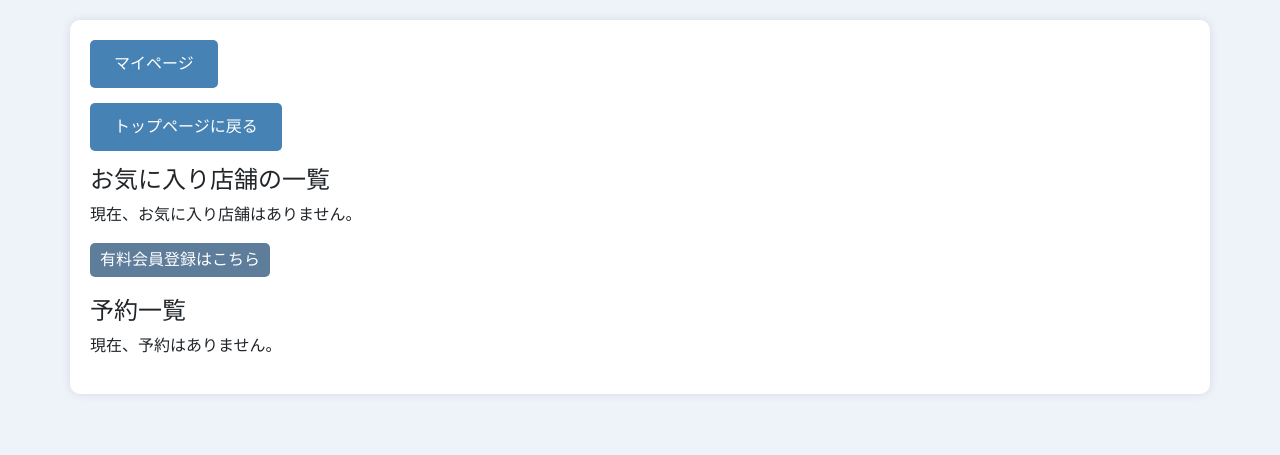
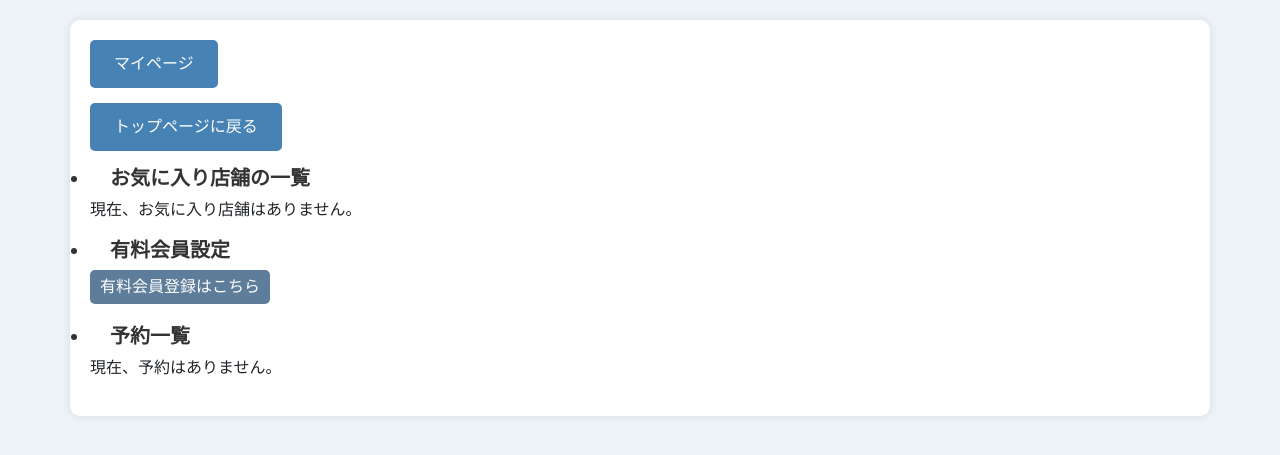
Before and after one commit to o1-mat/django-tabelog-kadai, a Django app: page /mypage/ in a window 1280 px wide. Shown: the top 455 px of the page. Run offline with Django 5.2, Linux system fonts and the light colour scheme; the visitor is signed in with stand-in values (Sample User, id 1); data that the repository does not hold is empty; parts of the project's set-up code (start-up, migrations or seed data) failed here and were passed over.

Commit message:
Add files via upload

```diff
--- a/kadai_002/static/style.css
+++ b/kadai_002/static/style.css
@@ -99,3 +99,12 @@ input[type="submit"]:hover {
 .button:hover {
     background-color: #2e8b57; /* シーグリーン */
 }
+
+.premium-setting {
+    font-size: 20px;
+    font-weight: bold;
+    color: #333;
+    list-style-type: disc; /* 箇条書きのスタイル */
+    padding-left: 20px;
+    display: list-item; /* 箇条書きとして表示 */
+}
--- a/kadai_002/templates/nagoyameshi/mypage.html
+++ b/kadai_002/templates/nagoyameshi/mypage.html
@@ -5,7 +5,7 @@
 {% block content %}
 <a href="{% url 'top' %}" class="button">トップページに戻る</a>
 
-<h4>お気に入り店舗の一覧</h4>
+<h4 class="premium-setting">お気に入り店舗の一覧</h4>
 
 {% if favorites %}
     {% for favorite in favorites %}
@@ -18,9 +18,10 @@
     <p>現在、お気に入り店舗はありません。</p>
 {% endif %}
 
+<h4 class="premium-setting">有料会員設定</h4>
 
 {% if is_premium %}
-    <a href="{% url 'portal' %}">有料会員設定</a>
+    <a href="{% url 'portal' %}">有料会員の設定はこちら</a>
 {% else %}
     {# CheckoutView の postメソッドを呼び出す。 #}
     <form action="{% url 'checkout' %}" method="post">
@@ -30,7 +31,7 @@
 {% endif %}
 
 
-<h4>予約一覧</h4>
+<h4 class="premium-setting">予約一覧</h4>
 
 {% if reservations %}
     {% for reservation in reservations %}
```
